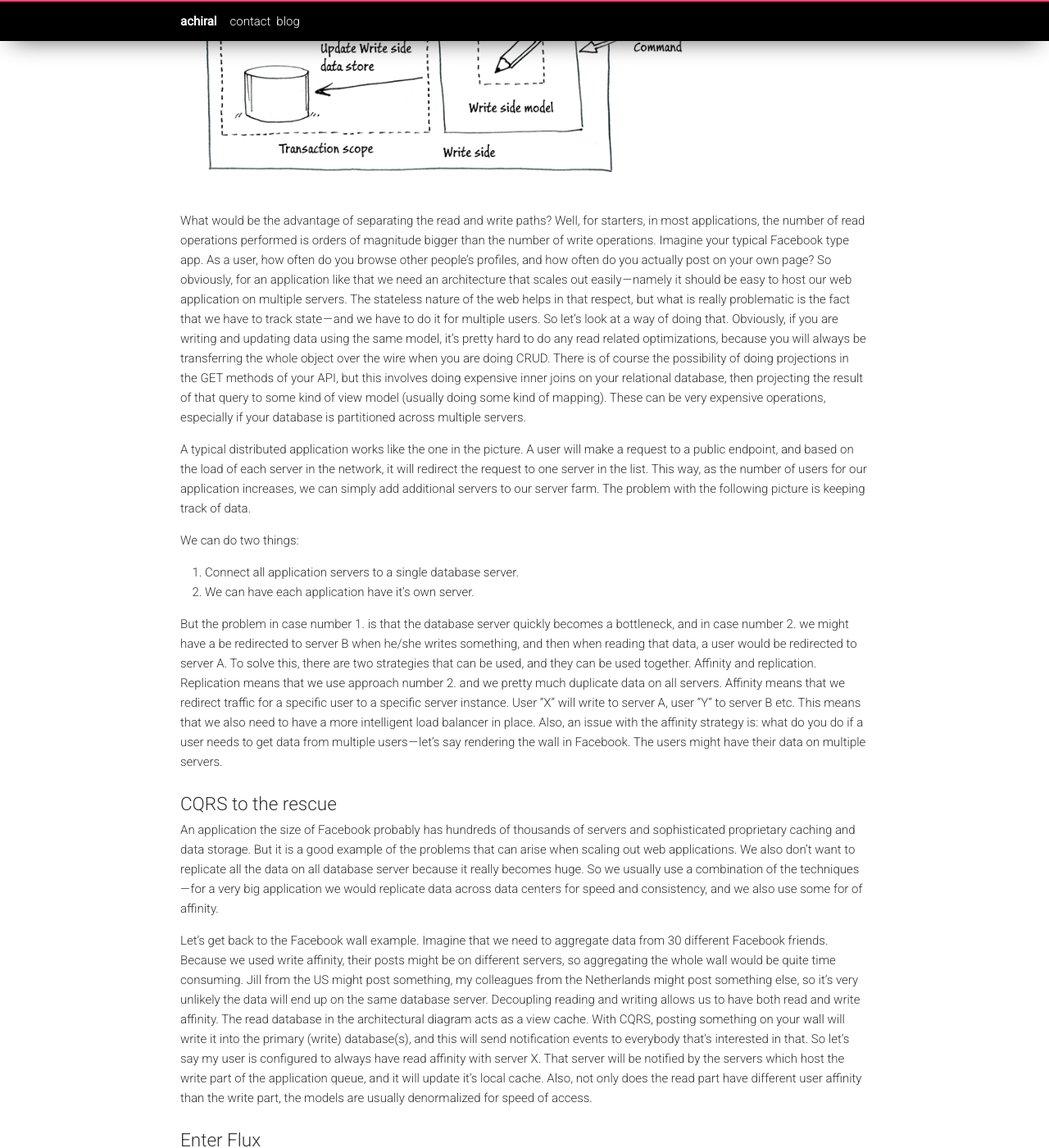
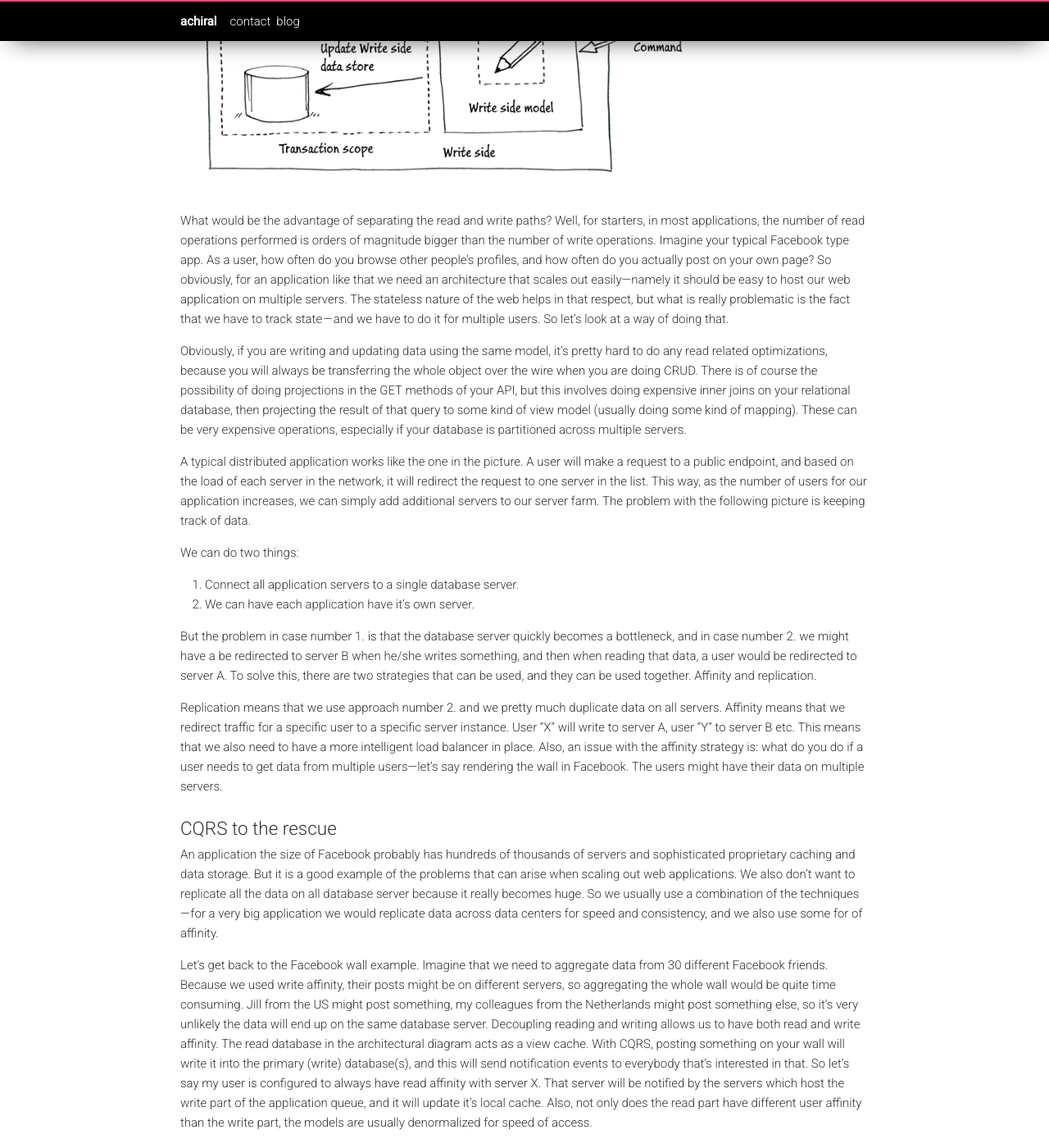
Before and after one commit to toaderflorin/eksia, a Jekyll site: the page built from _posts/2017-12-02-cqrs-flux.markdown, in a window 1280 px wide and 1400 px high, scrolled down 781 px. Shown: the whole window at 82% size. Built offline with Jekyll 4.4.1, drawn with Linux system fonts in a browser that asks for light colours; nearby versions of some CDN libraries; some of the changed text lies outside the part shown.

Commit message:
Minor tweaks.

```diff
--- a/_posts/2017-12-02-cqrs-flux.markdown
+++ b/_posts/2017-12-02-cqrs-flux.markdown
@@ -2,7 +2,7 @@
 layout: post
 title: "CQRS And Parallels With Flux"
 date: 2017-12-02 06:39:37 +0300
-description: "CQRS stands for Command Query Responsibility Segregation, and the main idea behind it is that we want to separate the reading part of the pipeline from the writing part. With CQRS, a method either does writes, or reads, but never both — or to put it more simply, a method that returns a result should never change that result.
+description: "CQRS stands for Command Query Responsibility Segregation, and the main idea behind it is that we want to separate the reading part of the pipeline from the writing part. With CQRS, a method either does writes, or reads, but never both—or to put it more simply, a method that returns a result should never change that result.
 "
 icon: "flux-icon.png"
 ---
@@ -12,7 +12,8 @@
 
 ![image-title-here](/images/cqrs.png){:class="img-responsive"}
 
-What would be the advantage of separating the read and write paths? Well, for starters, in most applications, the number of read operations performed is orders of magnitude bigger than the number of write operations. Imagine your typical Facebook type app. As a user, how often do you browse other people’s profiles, and how often do you actually post on your own page? So obviously, for an application like that we need an architecture that scales out easily — namely it should be easy to host our web application on multiple servers. The stateless nature of the web helps in that respect, but what is really problematic is the fact that we have to track state — and we have to do it for multiple users. So let’s look at a way of doing that.
+What would be the advantage of separating the read and write paths? Well, for starters, in most applications, the number of read operations performed is orders of magnitude bigger than the number of write operations. Imagine your typical Facebook type app. As a user, how often do you browse other people’s profiles, and how often do you actually post on your own page? So obviously, for an application like that we need an architecture that scales out easily—namely it should be easy to host our web application on multiple servers. The stateless nature of the web helps in that respect, but what is really problematic is the fact that we have to track state — and we have to do it for multiple users. So let’s look at a way of doing that.
+
 Obviously, if you are writing and updating data using the same model, it’s pretty hard to do any read related optimizations, because you will always be transferring the whole object over the wire when you are doing CRUD. There is of course the possibility of doing projections in the GET methods of your API, but this involves doing expensive inner joins on your relational database, then projecting the result of that query to some kind of view model (usually doing some kind of mapping). These can be very expensive operations, especially if your database is partitioned across multiple servers.
 
 A typical distributed application works like the one in the picture. A user will make a request to a public endpoint, and based on the load of each server in the network, it will redirect the request to one server in the list. This way, as the number of users for our application increases, we can simply add additional servers to our server farm.
@@ -23,7 +24,8 @@
 2. We can have each application have it’s own server.
 
 But the problem in case number 1. is that the database server quickly becomes a bottleneck, and in case number 2. we might have a be redirected to server B when he/she writes something, and then when reading that data, a user would be redirected to server A. To solve this, there are two strategies that can be used, and they can be used together. Affinity and replication.
-Replication means that we use approach number 2. and we pretty much duplicate data on all servers. Affinity means that we redirect traffic for a specific user to a specific server instance. User “X” will write to server A, user “Y” to server B etc. This means that we also need to have a more intelligent load balancer in place. Also, an issue with the affinity strategy is: what do you do if a user needs to get data from multiple users — let’s say rendering the wall in Facebook. The users might have their data on multiple servers.
+
+Replication means that we use approach number 2. and we pretty much duplicate data on all servers. Affinity means that we redirect traffic for a specific user to a specific server instance. User “X” will write to server A, user “Y” to server B etc. This means that we also need to have a more intelligent load balancer in place. Also, an issue with the affinity strategy is: what do you do if a user needs to get data from multiple users—let’s say rendering the wall in Facebook. The users might have their data on multiple servers.
 
 ## CQRS to the rescue
 
@@ -33,7 +35,7 @@
 
 ## Enter Flux
 
-It didn't occur to me for quite some time, but there are significant similarities between CQRS and Flux - one being present on the server side and the other one on the client side. In fact, they can be used together.
+It didn't occur to me for quite some time, but there are significant similarities between CQRS and Flux—one being present on the server side and the other one on the client side. In fact, they can be used together.
 
 ![image-title-here](/images/flux.png){:class="img-responsive"}
 
```
Also changed, not shown: 1 other file.
